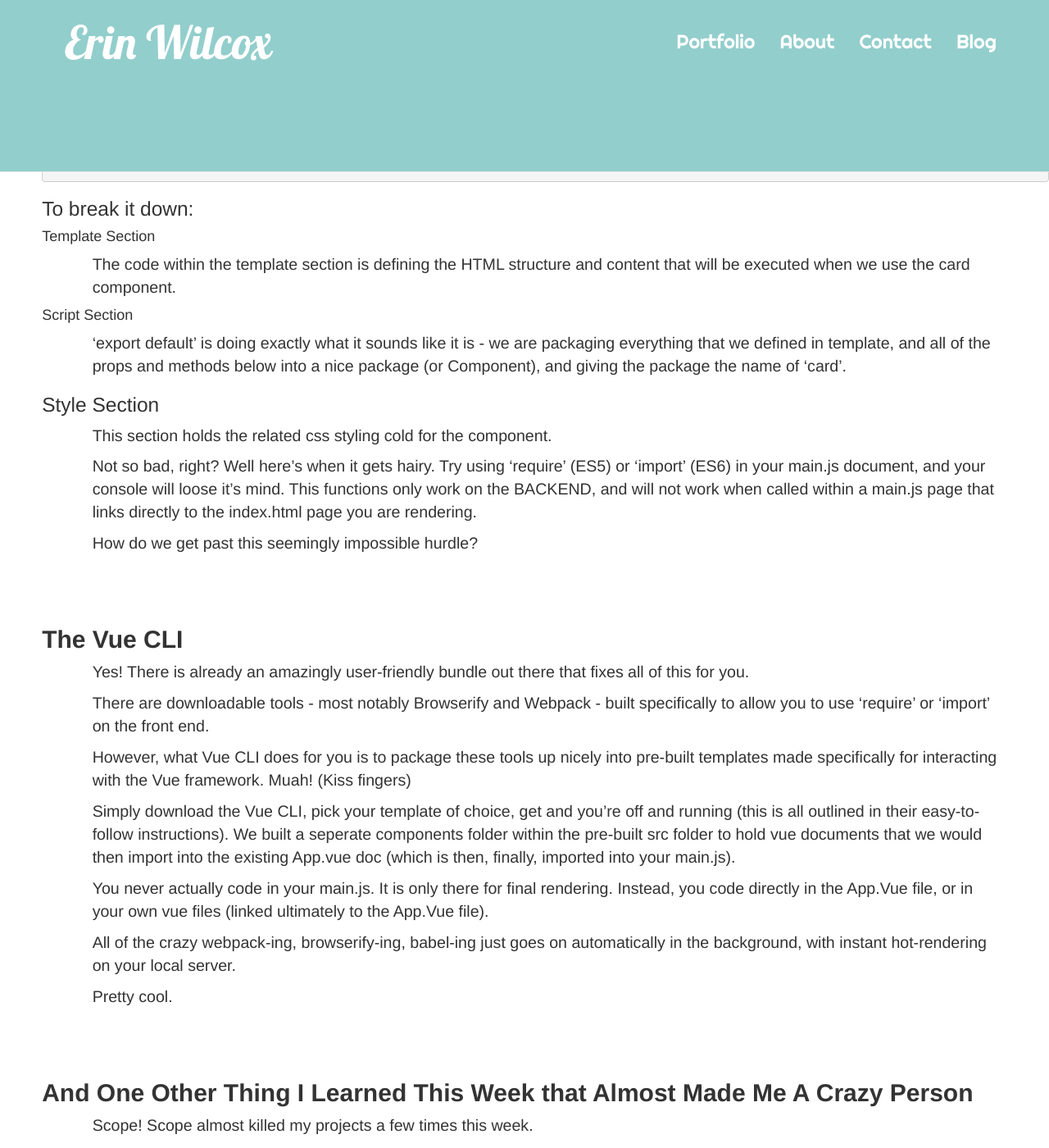
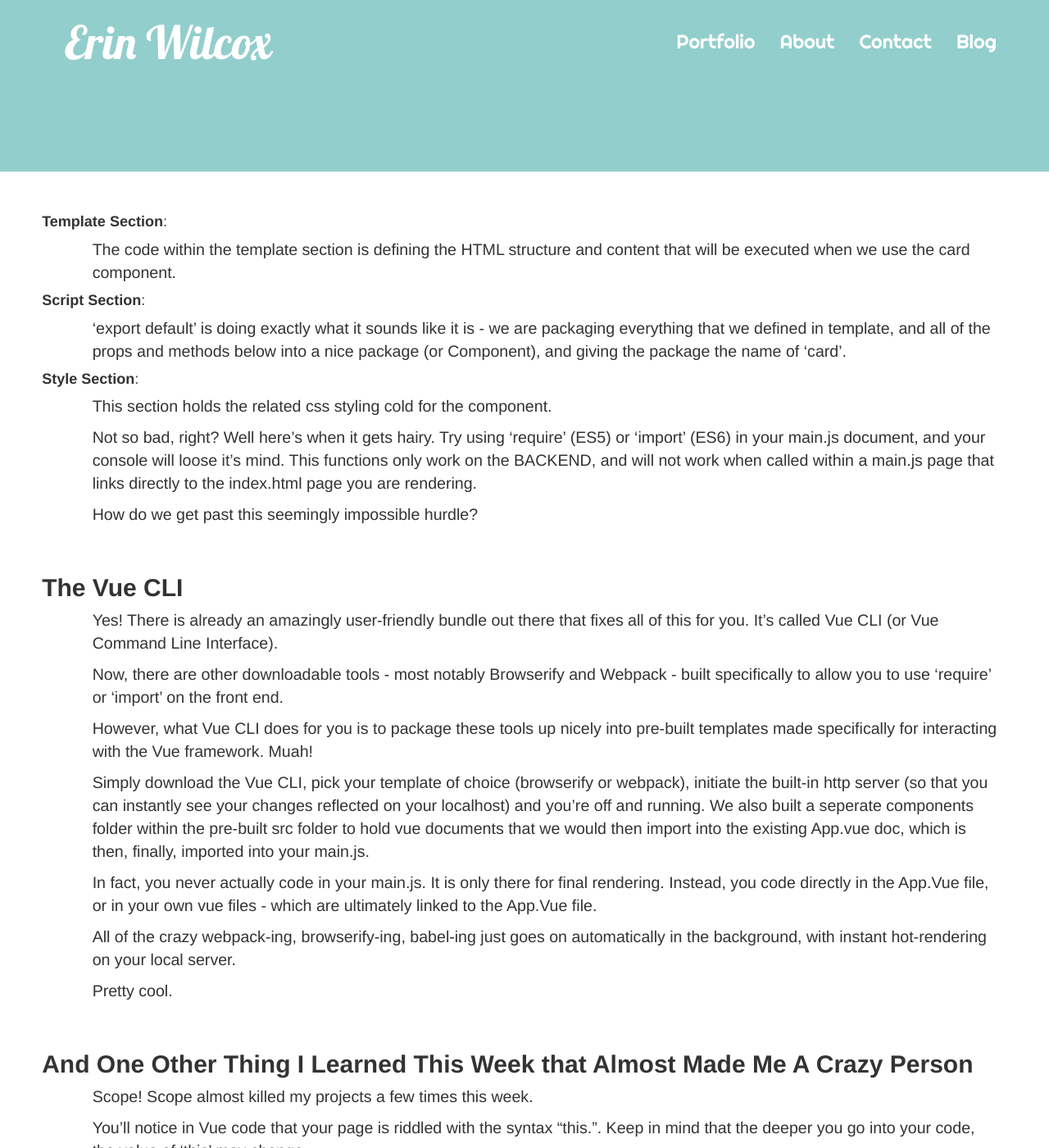
Before and after one commit to brookin8/brookin8.github.io, a Jekyll site: the page built from _posts/2017-10-11-Vue.js - Part2 (Components!).markdown, in a window 1280 px wide and 1400 px high, scrolled down 2939 px. Shown: the whole window at 82% size. Built offline with Jekyll 4.4.1, drawn with Linux system fonts in a browser that asks for light colours; nearby versions of some CDN libraries; some web fonts are replaced; library files that are not in the unit come from our copies; some of the changed text lies outside the part shown.

Commit message:
edited blog post

```diff
--- a/_posts/2017-10-11-Vue.js - Part2 (Components!).markdown
+++ b/_posts/2017-10-11-Vue.js - Part2 (Components!).markdown
@@ -59,22 +59,20 @@
 #### To break it down:
 
 In the JS Doc:
-* 'Greeting' : Name of the component
-* 'Template' : Defines the structure that will be applied to the HTML element that the component is applied to.
-* 'Props' : These are the data elements that are used in the component, and will be defined in the vue instance. You can call them whatever you want, but the value has to be consistent throughout the component. It will be bound to the proper data element when you apply the component in your HTML doc.
+* **'Greeting'** : Name of the component
+* **'Template'** : Defines the structure that will be applied to the HTML element that the component is applied to.
+* **'Props'** : These are the data elements that are used in the component, and will be defined in the vue instance. You can call them whatever you want, but the value has to be consistent throughout the component. It will be bound to the proper data element when you apply the component in your HTML doc.
 
 In the HTML Doc:
-* 'is=greeting' : To declare that this div is going to be structured following the greeting template. We could also have done away with the div tags altogether and formatted it as follows:
+* **'is=greeting'** : To declare that this div is going to be structured following the greeting template. We could also have done away with the div tags altogether and formatted it as follows:
 	<greeting v-bind:message="message"></greeting>
-* 'v-bind:message = "message"' : This is where we're binding the message prop in the component (the first message) to the message data element in the vue instance (the second message).
+* **'v-bind:message = "message"'** : This is where we're binding the message prop in the component (the first message) to the message data element in the vue instance (the second message).
 
-<br>
 <br>
 
 ## **Global Components**
 The component in the example above is what's called a global component. It's declared on its own, outside of a vue instance, and can be used across many vue instances. It can even be used across other applications, and within other components.
 
-<br>
 <br>
 
 ## **Local Components**
@@ -101,7 +99,7 @@
 
 The more likely use of local components, however, is to build them in their own document (with a .vue suffix) and import them into your main.js.
 
-### Here's an example of a vue.js doc:
+### Here's an example of a vue doc (called 'card.vue'):
 
 	<template>
 	<div class="card"
@@ -132,14 +130,15 @@
 	</style>
 
 ### To break it down:
+<br>
 
-#### Template Section
+#### **Template Section**:
 The code within the template section is defining the HTML structure and content that will be executed when we use the card component.
 
-#### Script Section
+#### **Script Section**:
 'export default' is doing exactly what it sounds like it is -  we are packaging everything that we defined in template, and all of the props and methods below into a nice package (or Component), and giving the package the name of 'card'.
 
-### Style Section
+#### **Style Section**:
 This section holds the related css styling cold for the component.
 
 Not so bad, right? Well here's when it gets hairy. Try using 'require' (ES5) or 'import' (ES6) in your main.js document, and your console will loose it's mind. This functions only work on the BACKEND, and will not work when called within a main.js page that links directly to the index.html page you are rendering.
@@ -147,25 +146,23 @@
 How do we get past this seemingly impossible hurdle?
 
 <br>
-<br>
 
 ## **The Vue CLI**
 
-Yes! There is already an amazingly user-friendly bundle out there that fixes all of this for you.
+Yes! There is already an amazingly user-friendly bundle out there that fixes all of this for you. It's called Vue CLI (or Vue Command Line Interface).
 
-There are downloadable tools - most notably Browserify and Webpack - built specifically to allow you to use 'require' or 'import' on the front end.
+Now, there are other downloadable tools - most notably Browserify and Webpack - built specifically to allow you to use 'require' or 'import' on the front end.
 
-However, what Vue CLI does for you is to package these tools up nicely into pre-built templates made specifically for interacting with the Vue framework. Muah! (Kiss fingers)
+However, what Vue CLI does for you is to package these tools up nicely into pre-built templates made specifically for interacting with the Vue framework. Muah!
 
-Simply download the Vue CLI, pick your template of choice, get and you're off and running (this is all outlined in their easy-to-follow instructions). We built a seperate components folder within the pre-built src folder to hold vue documents that we would then import into the existing App.vue doc (which is then, finally, imported into your main.js).
+Simply download the Vue CLI, pick your template of choice (browserify or webpack), initiate the built-in http server (so that you can instantly see your changes reflected on your localhost) and you're off and running. We also built a seperate components folder within the pre-built src folder to hold vue documents that we would then import into the existing App.vue doc, which is then, finally, imported into your main.js.
 
-You never actually code in your main.js. It is only there for final rendering. Instead, you code directly in the App.Vue file, or in your own vue files (linked ultimately to the App.Vue file).
+In fact, you never actually code in your main.js. It is only there for final rendering. Instead, you code directly in the App.Vue file, or in your own vue files - which are ultimately linked to the App.Vue file.
 
 All of the crazy webpack-ing, browserify-ing, babel-ing just goes on automatically in the background, with instant hot-rendering on your local server.
 
 Pretty cool.
 
-<br>
 <br>
 
 ## **And One Other Thing I Learned This Week that Almost Made Me A Crazy Person**
```
Also changed, not shown: other parts of _posts/2017-10-11-Vue.js - Part2 (Components!).markdown (+2 -2 lines).
